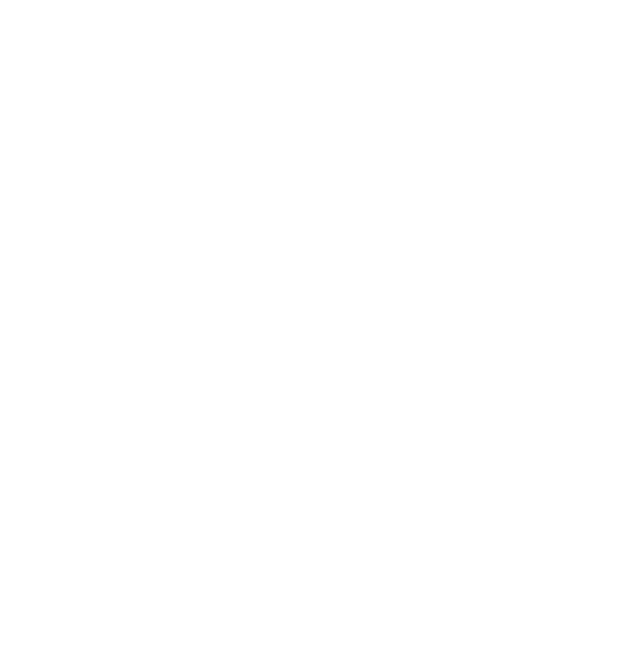
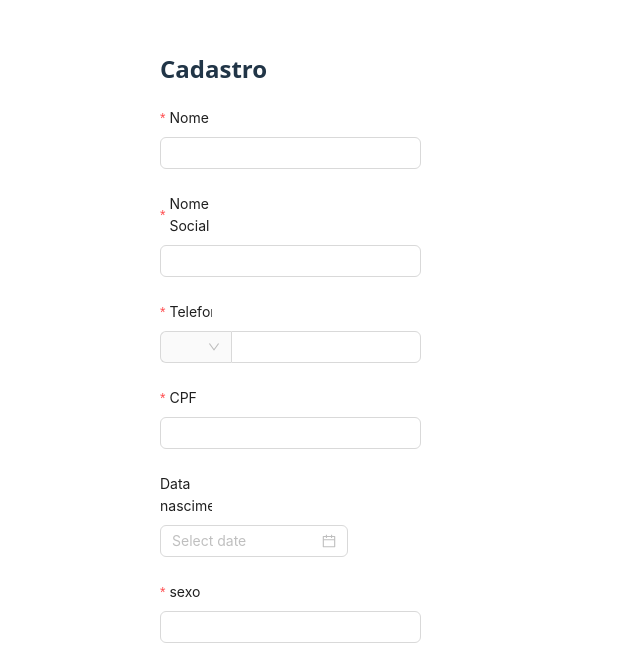
Before and after one commit to GomesRita/ProntoClin, a React (Vite) app in the folder ReactProntoClin/prontoclin/: page /cadastroPaciente in a window 1280 px wide. Before the commit this address had no page. Shown: the part 129-799 px from the top of the page, without its empty margins (0-640 px from the left). Built offline with nearby package versions, Linux system fonts and the light colour scheme.

Commit message:
adiciona tela cadastro paciente

```diff
--- a/ReactProntoClin/prontoclin/src/App.tsx
+++ b/ReactProntoClin/prontoclin/src/App.tsx
@@ -6,6 +6,7 @@
 import AdmIncial from './pages/Inicial/AdmInicial'
 import Paciente from './pages/Inicial/PacienteInicial'
 import CadastroProSaude from './pages/Cadastro/CadastroProSaude'
+import CadastroPaciente from './pages/Cadastro/CadastroPaciente'
 
 function App() {
   return (
@@ -16,6 +17,7 @@
         <Route path="/adm/me" element={<AdmIncial />}/>
         <Route path="/paciente" element={<Paciente />}/>
         <Route path="/cadastroProSaude" element={<CadastroProSaude />}/>
+        <Route path="/cadastroPaciente" element={<CadastroPaciente />}/>
       </Routes>
     </BrowserRouter>
   )
--- a/ReactProntoClin/prontoclin/src/pages/Cadastro/CadastroPaciente.tsx
+++ b/ReactProntoClin/prontoclin/src/pages/Cadastro/CadastroPaciente.tsx
@@ -1,8 +1,82 @@
-import { Link } from "react-router-dom"
-import { Button, Form, Input  } from 'antd';
+import { Link } from 'react-router-dom';
+import { useState} from 'react';
+import { Button, Form, Input, message, DatePicker, Select, } from 'antd';
+import { getToken } from '../controle/cookie';
+import axios from 'axios';
 
 
 function CadastroPaciente(){
+    const [ ,setLoading] = useState(false);
+    const [ ,setError] = useState<string | null>(null);
+
+    const onFinish = async (values: { nome: string, nomeSocial: string, cpf: string, dataNascimento: string, telefone: string, sexo: string, email: string, senha: string }) => {
+        setLoading(true);
+        setError(null);
+
+        try {
+            const token = getToken();
+            if (token) {
+                const response = await axios.post(
+                    'http://localhost:8081/auth/register/paciente',
+                    {
+                        nomePaciente: values.nome,
+                        nomeSocial: values.nomeSocial,
+                        telefonePaciente: values.telefone,
+                        cpfPaciente: values.cpf,
+                        dataNascimento: "1990-05-15",
+                        sexoPaciente: "F",
+                        email: values.email,
+                        senha: values.senha,
+                        userrole: "PACIENTE"
+                    },
+                    {
+                        headers: {
+                            'Content-Type': 'application/json',
+                            'Authorization': `Bearer ${token}`,
+                        }
+                    }
+
+                );
+                console.log(response.data)
+                message.success('Profissional de saude cadastrado com sucesso!');
+                setError('Token não encontrado');
+            }
+        } catch (err) {
+            setError('Erro ao cadastrar profissional de saude');
+            message.error('Erro ao cadastrar profissional de saude');
+        } finally {
+            setLoading(false);
+        }
+    };
+    const { Option } = Select;
+    const prefixSelector = (
+        <Form.Item name="prefix" noStyle>
+            <Select style={{ width: 70 }}>
+            <Option value="71">+71</Option>
+            <Option value="73">+73</Option>
+            <Option value="74">+74</Option>
+            <Option value="75">+75</Option>
+            <Option value="77">+77</Option>
+            <Option value="79">+79</Option>
+            <Option value="81">+81</Option>
+            <Option value="82">+82</Option>
+            <Option value="83">+83</Option>
+            <Option value="84">+84</Option>
+            <Option value="85">+85</Option>
+            <Option value="86">+86</Option>
+            <Option value="87">+87</Option>
+            <Option value="88">+88</Option>
+            <Option value="89">+89</Option>
+            <Option value="91">+91</Option>
+            <Option value="92">+92</Option>
+            <Option value="93">+93</Option>
+            <Option value="94">+94</Option>
+            <Option value="95">+95</Option>
+            <Option value="98">+98</Option>
+            <Option value="99">+99</Option>
+          </Select>
+        </Form.Item>
+      );
 
     return (
         <div>
@@ -12,23 +86,28 @@
                 layout="vertical"
                 labelCol={{ span: 4 }}
                 wrapperCol={{ span: 20 }}
+                onFinish={onFinish}
                 >
-                <Form.Item label="Nome" name="Nome" rules={[{ required: true }]}>
+                <Form.Item label="Nome" name="nome" rules={[{ required: true }]}>
                 <Input />
                 </Form.Item>
-                <Form.Item label="Nome Social" name="NomeSocial" rules={[{ required: true }]}>
+                <Form.Item label="Nome Social" name="nomeSocial" rules={[{ required: true }]}>
                 <Input />
                 </Form.Item>
-                <Form.Item label="Telefone" name="Telefone" rules={[{ required: true }]}>
+                <Form.Item
+                    name="telefone"
+                    label="Telefone"
+                    rules={[{ required: true, message: 'Por favor, informe seu telefone' }]}
+                >
+                <Input addonBefore={prefixSelector} style={{ width: '100%' }} />
+                </Form.Item>
+                <Form.Item label="CPF" name="cpf" rules={[{ required: true }]}>
                 <Input />
                 </Form.Item>
-                <Form.Item label="CPF" name="CPF" rules={[{ required: true }]}>
-                <Input />
+                <Form.Item name="dataNascimento" label="Data nascimento">
+                <DatePicker />
                 </Form.Item>
-                <Form.Item label="data" name="Data nascismento" rules={[{ required: true }]}>
-                <Input />
-                </Form.Item>
-                <Form.Item label="sexo" name="Sexo" rules={[{ required: true }]}>
+                <Form.Item label="sexo" name="sexo" rules={[{ required: true }]}>
                 <Input />
                 </Form.Item>
                 <Form.Item label="Email" name="email" rules={[{ required: true }]}>
@@ -37,7 +116,7 @@
                 <Form.Item label="Senha" name="senha" rules={[{ required: true }]}>
                 <Input />
                 </Form.Item>
-                <Button type="dashed">Cadastrar-se</Button>
+                <Button type="dashed" htmlType="submit">Cadastrar-se</Button>
             </Form>
             <Link to="/login">Já possui uma conta? Faça login</Link>
         </div>
--- a/ReactProntoClin/prontoclin/src/pages/Cadastro/CadastroProSaude.tsx
+++ b/ReactProntoClin/prontoclin/src/pages/Cadastro/CadastroProSaude.tsx
@@ -1,7 +1,52 @@
-import { Button, Form, Input  } from 'antd';
+import { useState} from 'react';
+import { Button, Form, Input, message   } from 'antd';
+import { getToken } from '../controle/cookie';
+import axios from 'axios';
 
 
 function CadastroProSaude(){
+    const [ ,setLoading] = useState(false);
+    const [ ,setError] = useState<string | null>(null);
+
+    const onFinish = async (values: { nome: string, cpf: string, especialidadeMedica: string, telefone: string, crm: string, email: string, senha: string }) => {
+        setLoading(true);
+        setError(null);
+
+        try {
+            const token = getToken();
+            if (token) {
+                const response = await axios.post(
+                    'http://localhost:8081/auth/register/prosaude',
+                    {
+                        nomeProfissionalSaude: values.nome,
+                        cpfProfissionalSaude: values.cpf,
+                        especialidadeMedica: values.especialidadeMedica,
+                        telefoneProfissionalSaude: values.telefone,
+                        CRM: values.crm,
+                        status: "ATIVO",
+                        email: values.email,
+                        senha: values.senha,
+                        userrole: "PROFSAUDE"
+                    },
+                    {
+                        headers: {
+                            'Content-Type': 'application/json',
+                            'Authorization': `Bearer ${token}`,
+                        }
+                    }
+
+                );
+                console.log(response.data)
+                message.success('Profissional de saude cadastrado com sucesso!');
+                setError('Token não encontrado');
+            }
+        } catch (err) {
+            setError('Erro ao cadastrar profissional de saude');
+            message.error('Erro ao cadastrar profissional de saude');
+        } finally {
+            setLoading(false);
+        }
+    };
 
     return (
         <div>
@@ -11,11 +56,12 @@
                 layout="vertical"
                 labelCol={{ span: 4 }}
                 wrapperCol={{ span: 20 }}
+                onFinish={onFinish}
                 >
-                <Form.Item label="Nome" name="Nome" rules={[{ required: true }]}>
+                <Form.Item label="Nome" name="nome" rules={[{ required: true }]}>
                 <Input />
                 </Form.Item>
-                <Form.Item label="CPF" name="CPF" rules={[{ required: true }]}>
+                <Form.Item label="CPF" name="cpf" rules={[{ required: true }]}>
                 <Input />
                 </Form.Item>
                 <Form.Item label="Especialidade médica" name="especialidadeMedica" rules={[{ required: true }]}>
@@ -24,7 +70,7 @@
                 <Form.Item label="Telefone" name="telefone" rules={[{ required: true }]}>
                 <Input />
                 </Form.Item>
-                <Form.Item label="CRM" name="CRM" rules={[{ required: true }]}>
+                <Form.Item label="CRM" name="crm" rules={[{ required: true }]}>
                 <Input />
                 </Form.Item>
                 <Form.Item label="Email" name="email" rules={[{ required: true }]}>
@@ -33,7 +79,7 @@
                 <Form.Item label="Senha" name="senha" rules={[{ required: true }]}>
                 <Input />
                 </Form.Item>
-                <Button type="dashed">Cadastrar</Button>
+                <Button type="dashed" htmlType="submit">Cadastrar</Button>
             </Form>
         </div>
 
```
